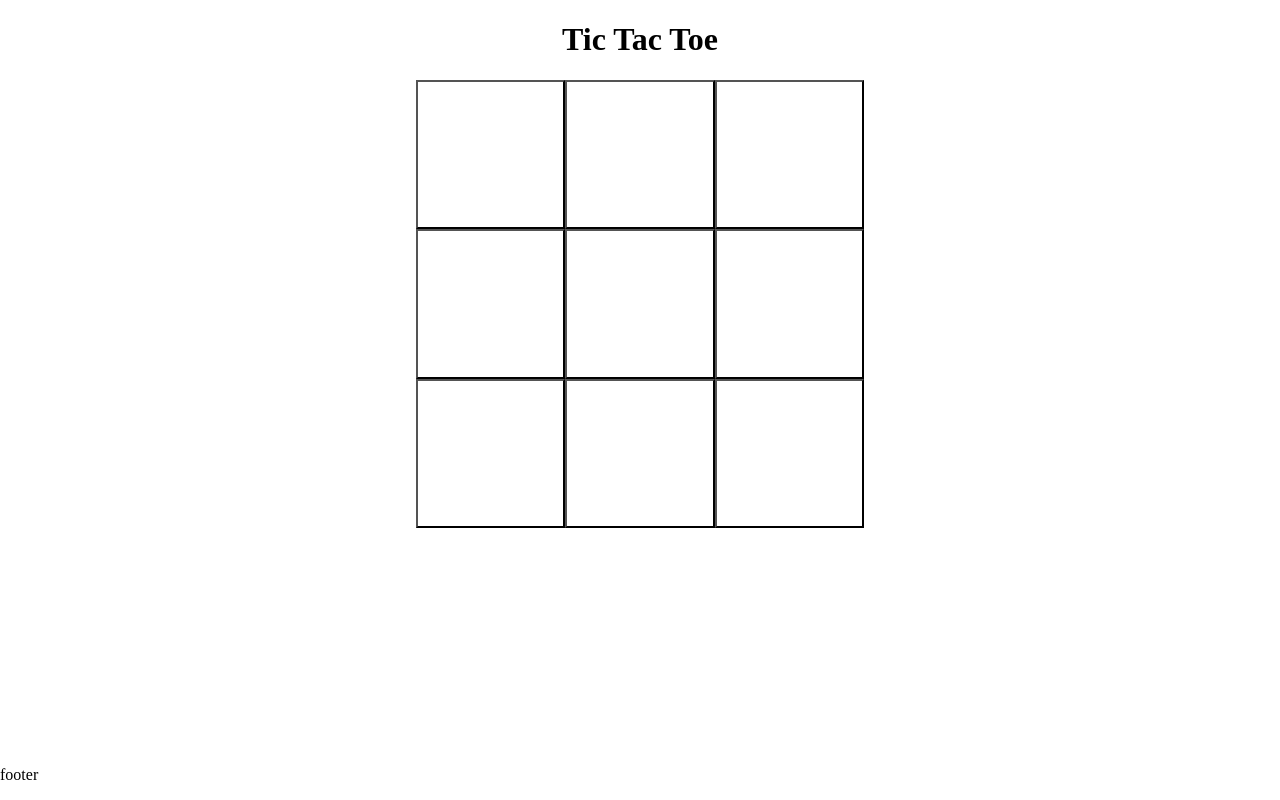
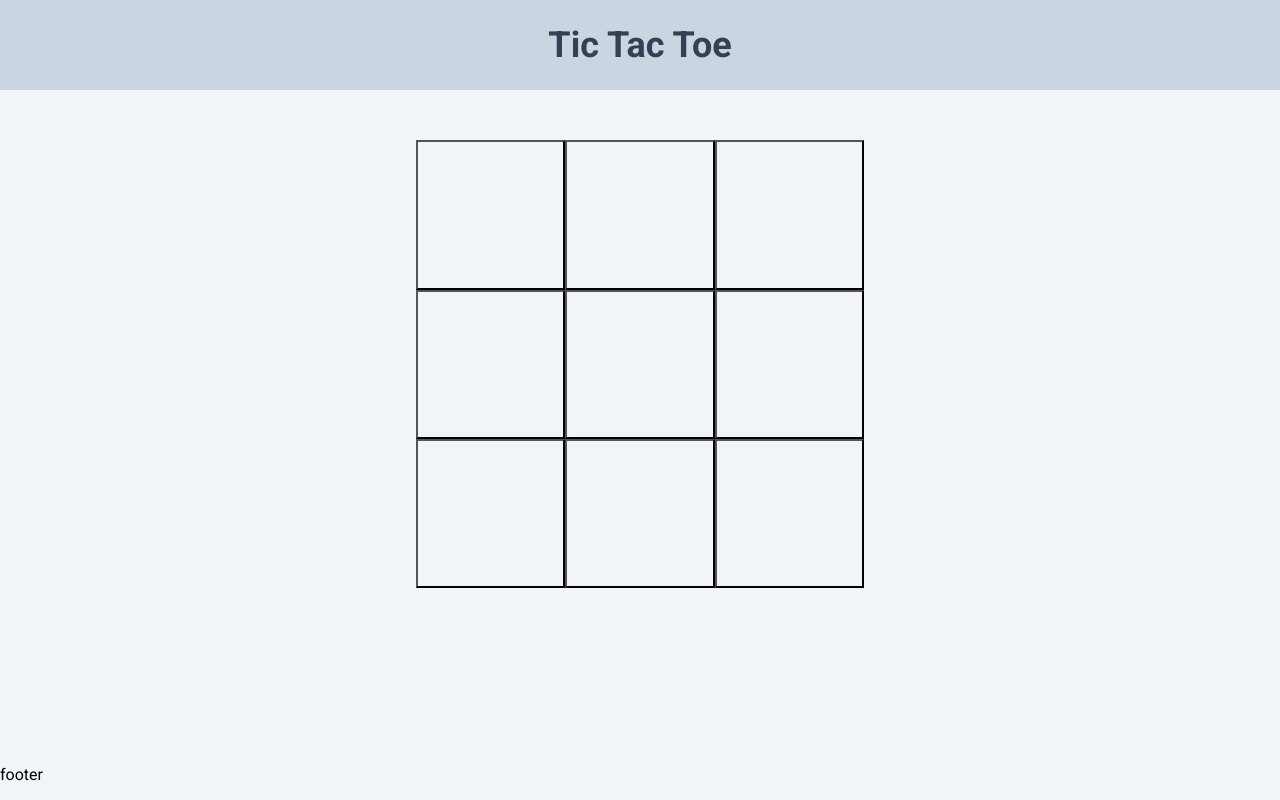
Before and after one commit to yskim308/tic-tac-toe, a plain HTML site: page index.html in a window 1280 px wide. Drawn offline with Linux system fonts and the light colour scheme.

Commit message:
change color styling and edit dialog opener
change the color in :root. Change the dialog opener from .show to .showModal so that elements outside the dialog cannot be interacted with when open

```diff
--- a/index.html
+++ b/index.html
@@ -11,6 +11,9 @@
         <meta name="viewport" content="width=device-width, initial-scale=1">
         <link rel="stylesheet" href="styles.css">
         <script src="script.js" defer></script>
+        <link rel="preconnect" href="https://fonts.googleapis.com">
+        <link rel="preconnect" href="https://fonts.gstatic.com" crossorigin>
+        <link href="https://fonts.googleapis.com/css2?family=Roboto:ital,wght@0,100;0,300;0,400;0,500;0,700;0,900;1,100;1,300;1,400;1,500;1,700;1,900&display=swap" rel="stylesheet">
     </head>
     <body>
         <div class="wrapper">
--- a/script.js
+++ b/script.js
@@ -195,7 +195,7 @@ gameboardDOM.addEventListener('click', (event)=>{
     }
     let continuePlaying = gameController.continuePlaying();
     if (continuePlaying[0] == false){
-        dialog.show();
+        dialog.showModal();
     }
 })
 
--- a/styles.css
+++ b/styles.css
@@ -1,6 +1,12 @@
+*{
+    font-family: 'Roboto';
+}
+
 :root{
-    --header-color: #0284c7;
-    --background-color: #f0f9ff;
+    --header-color: #cbd5e1;
+    --background-color: #f1f5f9;
+    --font-color: #334155;
+    --hover-color: #cbd5e1;
 }
 
 body{
@@ -9,6 +15,7 @@ body{
     display: flex;
     flex-direction: column;
     justify-content: space-between;
+    background-color: var(--background-color);
 }
 
 
@@ -19,7 +26,20 @@ body{
     align-items: center;
 }
 
+.header{
+    width: 100%;
+    display: flex;
+    justify-content: center;
+    align-items: center;
+    background-color: var(--header-color);
+}
+.header h1{
+    font-size: 36px;
+    color: var(--font-color)
+}
+
 .gameboard{
+    margin-top: 50px;
     display: grid;
     width: clamp(250px, 35vw, 800px);
     height: clamp(250px, 35vw, 800px);
@@ -28,7 +48,10 @@ body{
 }
 
 .tile:hover{
-    background-color: red;
+    background-color: var(--hover-color);
+}
+.tile:active{
+    background-color: var(--hover-color);
 }
 
 .tile{
```
